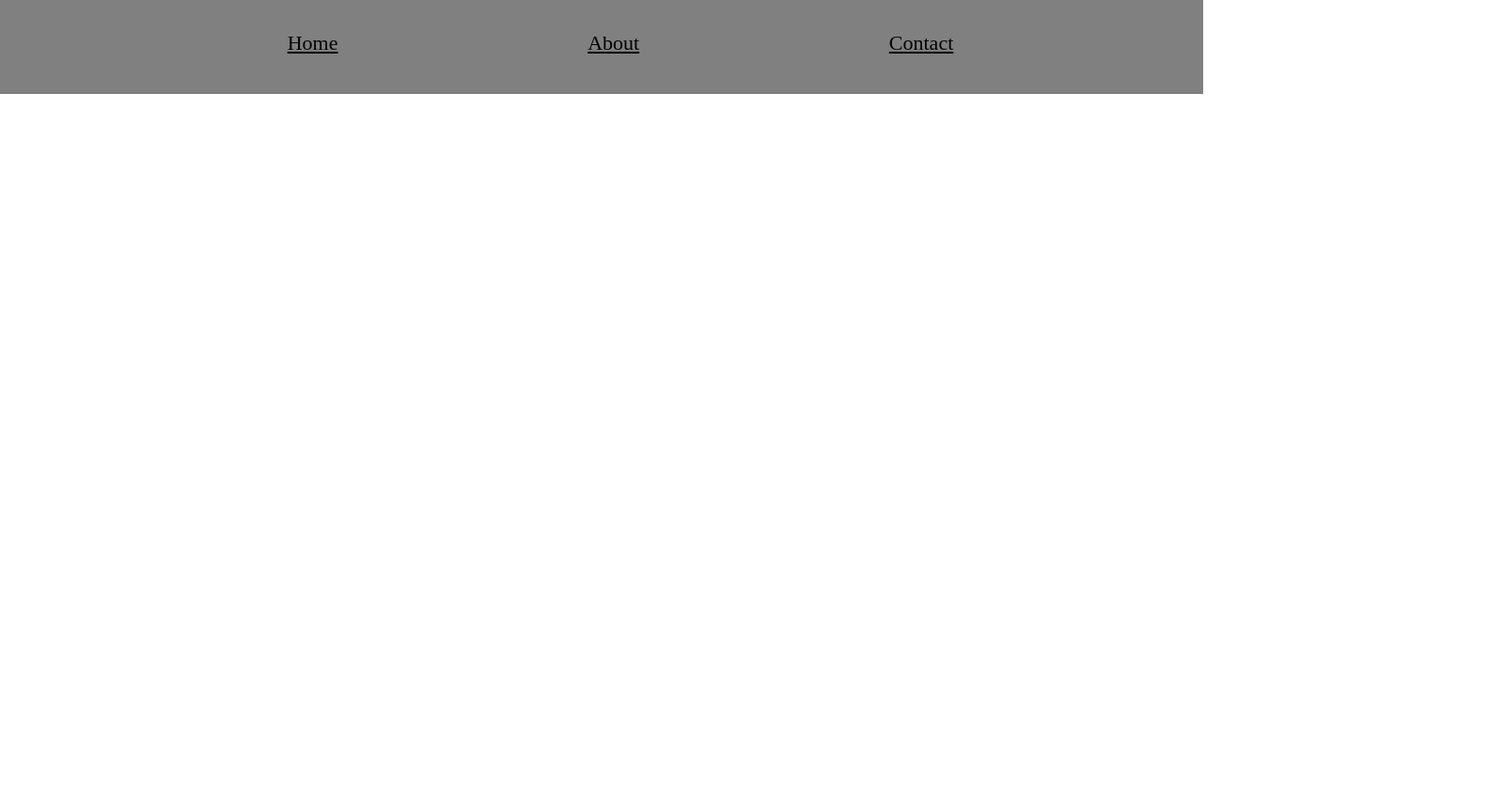
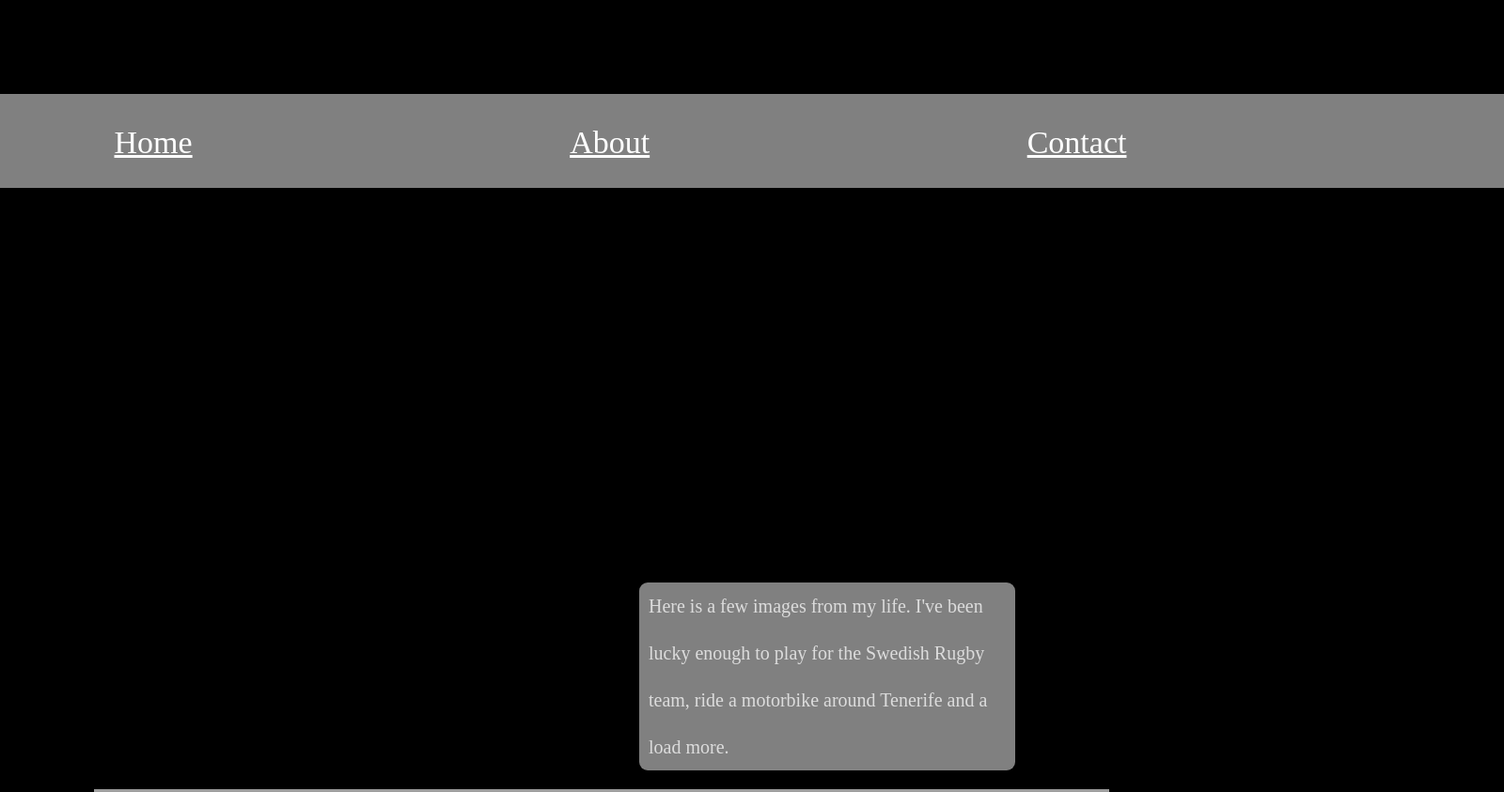
Before and after one commit to lukeperrin10/lukeperrin10.github.io, a plain HTML site: page about.html in a window 1280 px wide. Shown: the top 843 px of the page at 94% size, 1600 px wide, since content can reach past the window. Before the commit the page ends 800 px from the top, so only its background shows below. Drawn offline with Linux system fonts and the light colour scheme; grey boxes are pictures that could not be loaded.

Commit message:
added some better styling, plus a slideshow of images.

```diff
--- a/about.html
+++ b/about.html
@@ -5,9 +5,11 @@
     <meta http-equiv="X-UA-Compatible" content="IE=edge">
     <meta name="viewport" content="width=device-width, initial-scale=1.0">
     <title>About page</title>
-    <link rel="stylesheet" href="about_style.css">
+    <link rel="stylesheet" href="index_style.css">
+
 </head>
     <body>
+
         <header>
             <div class="grid">
                 <nav id="navbar">
@@ -19,5 +21,24 @@
                 </nav>
             </div>
         </header>
+        <main>
+            <div id="about_grid">
+                <p id="about">
+                    Here is a few images from my life. I've been lucky enough to play for the Swedish Rugby team, ride a motorbike around Tenerife and a load more.
+                </p>
+            </div>
+
+
+            <section class="slideshow_container">
+                <img class="slideshow" src="images/background.jpg" alt="pictures of Luke">
+                <img class="slideshow" src="images/me.jpg" alt="pictures of luke" width="1080" height="1080">
+                <img class="slideshow" src="images/bike.jpg" alt="pictures of luke">
+                <img class="slideshow" src="images/sweden.jpg" alt="pictures of luke" >
+                <script src="mySlideshow.js"></script>
+
+            </section>
+
+
+        </main>
     </body>
 </html>
--- a/about_style.css
+++ /dev/null
@@ -1,35 +0,0 @@
-html, body {
-    margin: 0;
-    padding: 0;
-}
-
-#navbar {
-
-    padding: 18px 0;
-    font-size: 12px;
-    background-color: grey;
-}
-
-.grid {
-
-    display: grid;
-    grid-template-columns: 1280px;
-    grid-auto-rows: 100px;
-    grid-gap: 20px;
-    justify-content: center;
-}
-
-a {
-
-    font-size: 22px;
-    color: black;
-}
-
-#navbar > ul {
-    display: flex;
-    justify-content: space-evenly;
-    margin: 0 auto;
-    padding: auto;
-    list-style-type: none;
-    margin-top: 15px;
-}
--- a/contact_style.css
+++ /dev/null
@@ -1,72 +0,0 @@
-html, body {
-    margin: 0;
-    padding: 0;
-    background-color: cornsilk;
-}
-
-#navbar {
-
-    padding: 18px 0;
-    font-size: 12px;
-    background-color: grey;
-}
-
-.grid {
-
-    display: grid;
-    grid-template-columns: 1280px;
-    grid-auto-rows: 100px;
-    grid-gap: 20px;
-    justify-content: center;
-}
-
-a {
-
-    font-size: 22px;
-    color: white;
-    list-style: none;
-}
-
-#a_links {
-
-    font-size: 23px;
-    font-family: inherit;
-    font-style: italic;
-}
-
-#navbar > ul {
-    display: flex;
-    justify-content: space-evenly;
-    margin: 0 auto;
-    padding: auto;
-    list-style-type: none;
-    margin-top: 15px;
-}
-
-h1  {
-
-    color: red;
-    font-size: 24px;
-    font-family: Impact;
-    font-weight: bold;
-    padding-top: 100px;
-    padding-left: 20px;
-}
-
-.links_grid {
-
-    display: grid;
-    grid-template-columns: 260px;
-    grid-auto-rows: 110px;
-    grid-gap: 20px;
-    padding-left: 20px;
-
-}
-
-.links_style {
-
-    background-color: blue;
-    border-radius: 9px;
-    color: white;
-
-}
--- a/index_style.css
+++ b/index_style.css
@@ -1,19 +1,27 @@
 html, body {
     margin: 0;
     padding: 0;
+    background-color:black;
+}
+
+h1 {
+    color: whitesmoke;
+    padding-left: 100px;
+
 }
 
 #navbar {
-
     padding: 18px 0;
     font-size: 12px;
     background-color: grey;
 }
 
+
+
 .grid {
-
+    padding-top: 100px;
     display: grid;
-    grid-template-columns: 1280px;
+    grid-template-columns: 1920px;
     grid-auto-rows: 100px;
     grid-gap: 20px;
     justify-content: center;
@@ -21,8 +29,8 @@ html, body {
 
 a {
 
-    font-size: 22px;
-    color: black;
+    font-size: 34px;
+    color: white;
 }
 
 #navbar > ul {
@@ -33,3 +41,75 @@ a {
     list-style-type: none;
     margin-top: 15px;
 }
+
+#my_journey_box {
+    padding-left: 100px;
+    display: grid;
+    grid-template-columns: 700px;
+    grid-template-rows: auto;
+
+}
+
+
+#my_journey {
+
+    background-color: grey;
+    border-radius: 15px;
+}
+
+p {
+
+    color: gainsboro;
+    font-size: 20px;
+    padding-left: 10px;
+    padding-right: 10px;
+    line-height: 50px;
+}
+
+#me_1 {
+
+float: right;
+padding-right: 100px;
+
+}
+
+#links_grid {
+    display: flex;
+    grid-template-columns: 400px;
+    padding-left: 100px;
+    align-items: center;
+
+
+}
+
+.slideshow_container {
+
+    width: 600px;
+    height: 400px;
+    border: whitesmoke;
+    border-width: 2;
+    padding-top: 100px;
+    padding-left: 100px;
+
+}
+
+#about {
+
+    color: gainsboro;
+    font-size: 20px;
+    padding-left: 10px;
+    padding-right: 10px;
+    line-height: 50px;
+    background-color: grey;
+    border-radius: 9px;
+}
+
+#about_grid {
+
+    display: grid;
+    grid-template-columns: 400px;
+    float: right;
+    padding-right: 200px;
+    padding-top: 400px;
+
+}
--- /dev/null
+++ b/mySlideshow.js
@@ -0,0 +1,16 @@
+let slideIndex = 0;
+
+
+function newSlideshow () {
+    let slides = document.getElementsByClassName('slideshow');
+    for (i = 0; i < slides.length; i++) {
+        slides[i].style.display = "none";
+    }
+    slideIndex++;
+    if (slideIndex > slides.length) {slideIndex = 1}
+    slides[slideIndex-1].style.display = "block";
+    setTimeout(newSlideshow,3000);
+
+}
+
+newSlideshow();
```
Also changed, not shown: contact.html (+10 -10 lines), index.html (+12 -1 lines), images/background.jpg (added), images/bike.jpg (added), images/sweden.jpg (added), 1 other file.
